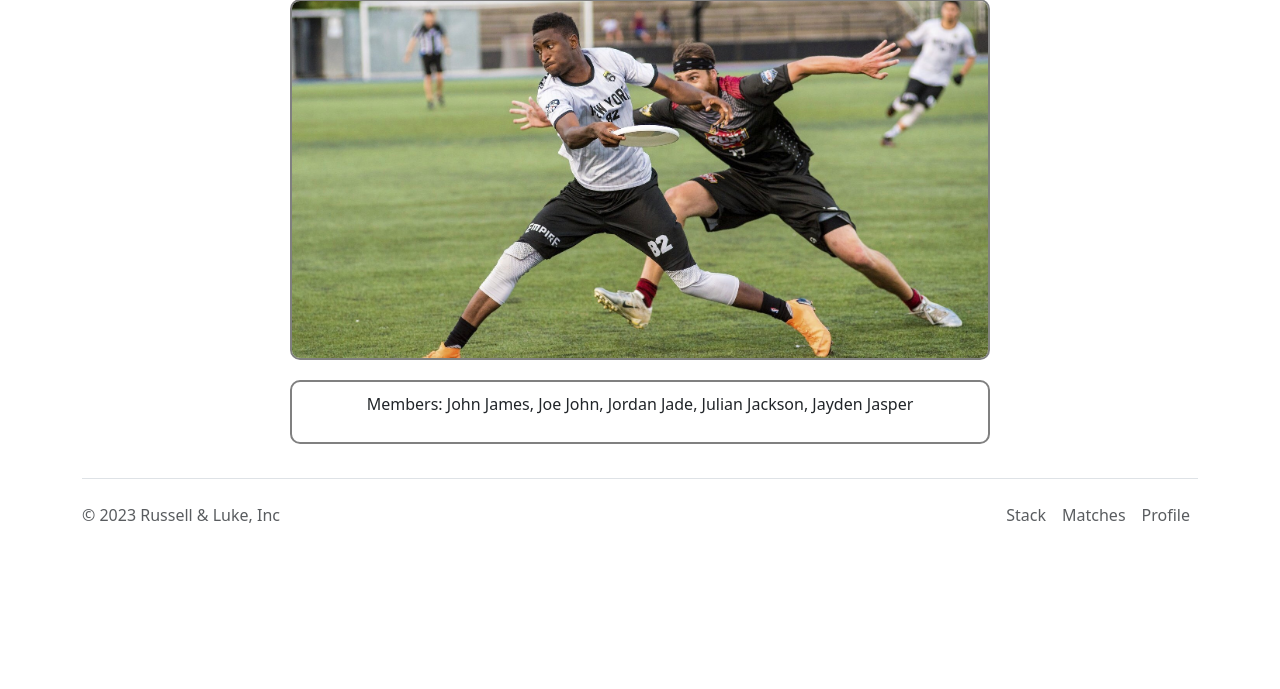
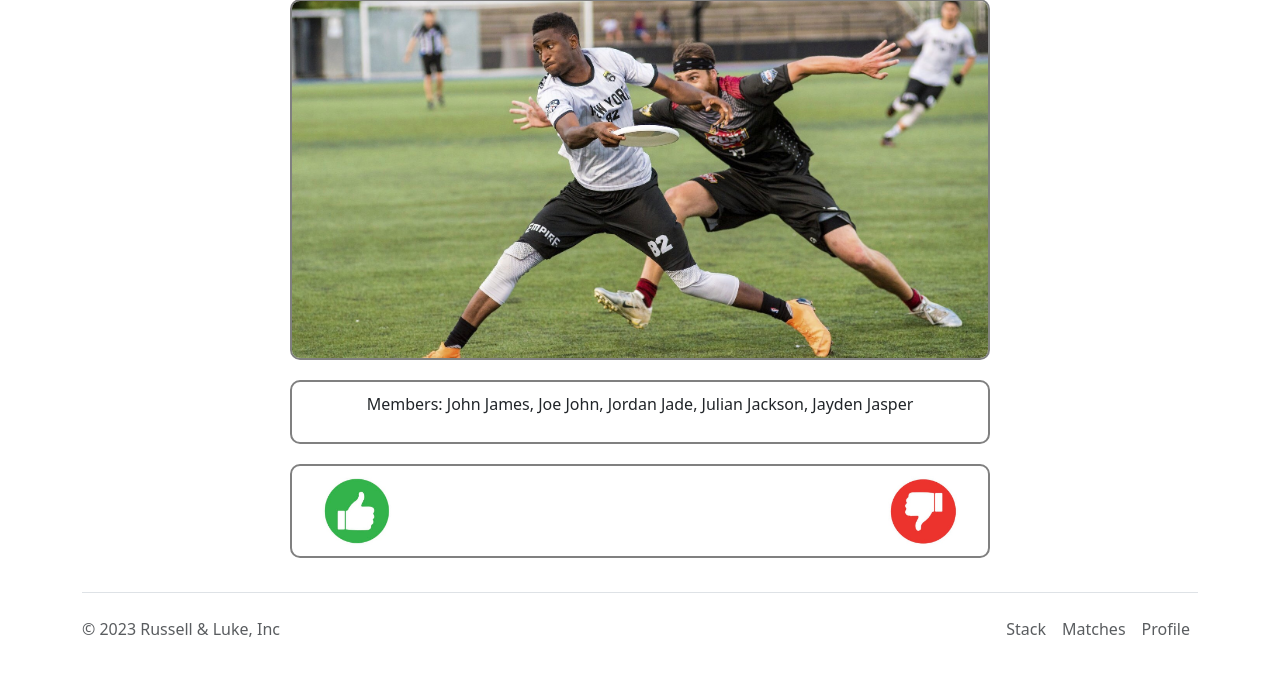
Before and after one commit to russelllee123/devenv, a PHP site: page /matchgroups/home in a window 1280 px wide. Shown: the part 725-1414 px from the top of the page. Before the commit the page ends 1248 px from the top, so only its background shows below. Run offline with PHP 8.4, Linux system fonts and the light colour scheme.

Commit message:
Updated stack page

```diff
--- a/web/www/matchgroups/home/index.html
+++ b/web/www/matchgroups/home/index.html
@@ -74,6 +74,15 @@ Sources used: https://cs4640.cs.virginia.edu,
             <p>Members: John James, Joe John, Jordan Jade, Julian Jackson, Jayden Jasper</p>
           </div>
 
+          <div class="box contain-two-images">
+            <div class="half-box">
+              <a href="#"><img src="../images/thumbs-up.jpg" class="align-left" alt="Thumbs-up"></a>
+            </div>
+            <div class="half-box">
+              <a href="#"><img src="../images/thumbs-down.jpg" class="align-right" alt="Thumbs-down"></a>
+            </div>
+          </div>
+
           <body class="d-flex flex-column min-vh-100">
             <div class="wrapper flex-grow-1"></div>
             <div class="container">
--- a/web/www/matchgroups/styles/main.css
+++ b/web/www/matchgroups/styles/main.css
@@ -63,3 +63,28 @@
         text-align: center;
     }
 }
+
+.contain-two-images img{
+    border-radius: 8px;
+    height: 70px;
+    width: 70px;
+    object-fit: contain;
+}
+
+.half-box {
+    width: 50%;
+}
+
+.align-left {
+    float: left;
+    margin-left: 30px;
+    margin-top: 10px;
+    margin-bottom: 10px;
+}
+
+.align-right {
+    float: right;
+    margin-right: 30px;
+    margin-top: 10px;
+    margin-bottom: 10px;
+}
```
Also changed, not shown: web/www/matchgroups/images/thumbs-down.jpg (added), web/www/matchgroups/images/thumbs-up.jpg (added).
